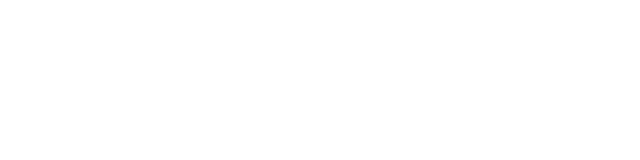
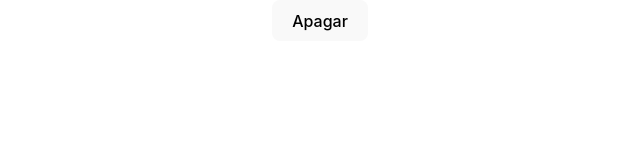
Before and after one commit to feliipesouz/InterviewChallenge, a React (Vite) app: page / in a window 1280 px wide. Shown: the top 160 px of the page, without its empty margins (320-960 px from the left). Built offline with nearby package versions, Linux system fonts and the light colour scheme.

Commit message:
Button for delete balls

```diff
--- a/src/App.tsx
+++ b/src/App.tsx
@@ -13,8 +13,19 @@
     setBall((dot) => [...dot, click]);
   }
 
+  function handleDelete(event) {
+    event.stopPropagation();
+    console.log("apagou");
+
+    setBall((dot) => {
+      const newArray = [...ball].slice(0, -1);
+      return newArray;
+    });
+  }
+
   return (
     <div className={"container"} onClick={handleClick}>
+      <button onClick={handleDelete}>Apagar</button>
       {ball.map((dot, index) => (
         <span
           key={index}
```
